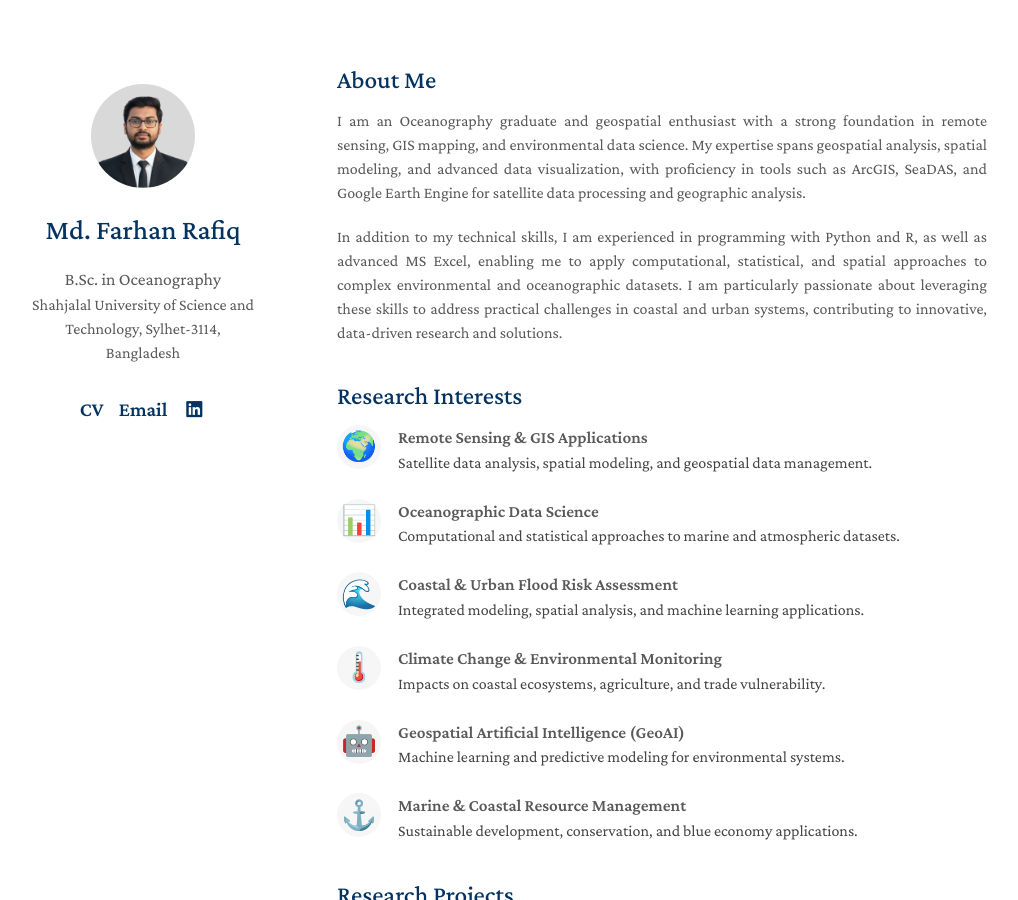
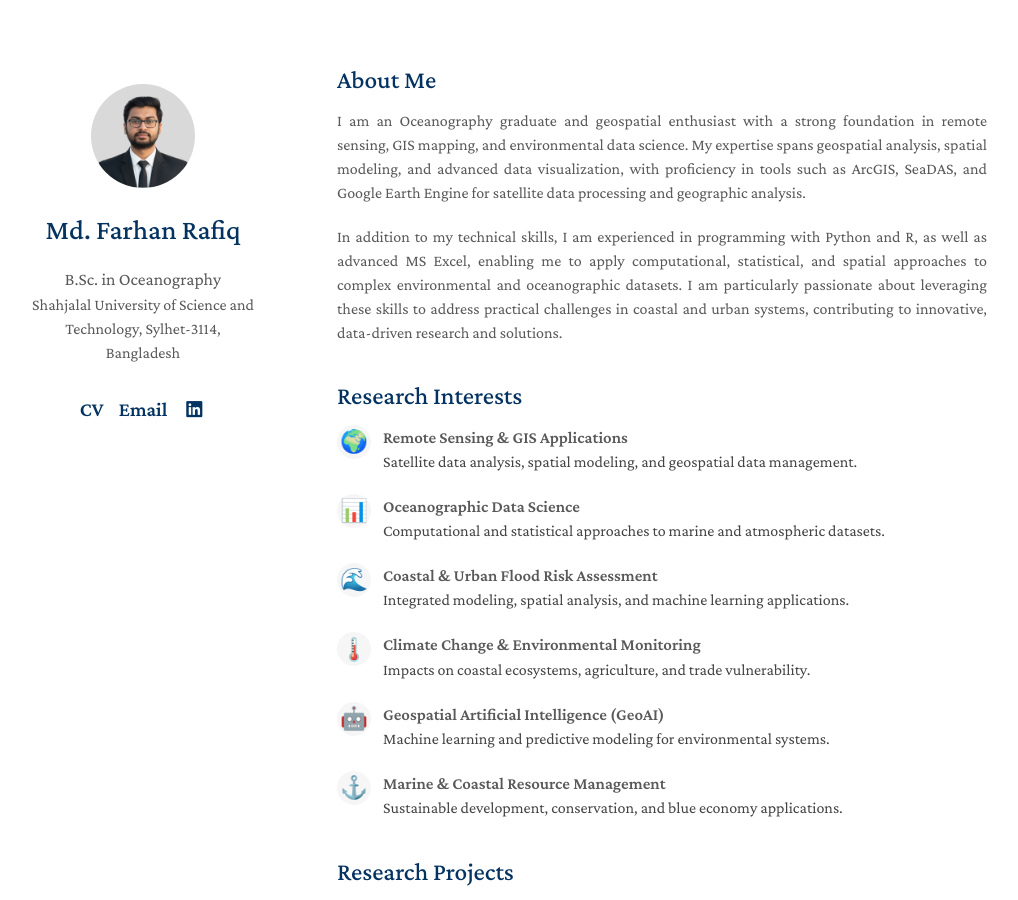
Before and after one commit to farhan-rafiq/farhan-rafiq.github.io, a Jekyll site: the page built from index.md, in a window 1280 px wide and 900 px high. Shown: the whole window, without its empty margins (133-1151 px from the left). Built offline with Jekyll 4.4.1, drawn with Linux system fonts in a browser that asks for light colours; a style sheet for code colours, icons or effects is not loaded.

Commit message:
Update index.md

```diff
--- a/index.md
+++ b/index.md
@@ -40,61 +40,62 @@ layout: homepage
 
 <h2>Research Interests</h2>
 <ul style="list-style:none; padding-left:0;">
-  <li style="margin-bottom:24px; display:flex; align-items:flex-start;">
-    <span style="width:44px; height:44px; display:flex; align-items:center; justify-content:center; background:#f6f6f6; border-radius:50%; font-size:1.8em; margin-right:17px;">
+  <li style="margin-bottom:20px; display:flex; align-items:flex-start;">
+    <span style="width:34px; height:34px; display:flex; align-items:center; justify-content:center; background:#f6f6f6; border-radius:50%; font-size:1.4em; margin-right:12px; flex-shrink:0;">
       🌍
     </span>
     <div>
-      <div style="font-size:1.07em; font-weight:600;">Remote Sensing & GIS Applications</div>
+      <div style="font-size:1.05em; font-weight:600;">Remote Sensing & GIS Applications</div>
       <div style="color:#444;">Satellite data analysis, spatial modeling, and geospatial data management.</div>
     </div>
   </li>
-  <li style="margin-bottom:24px; display:flex; align-items:flex-start;">
-    <span style="width:44px; height:44px; display:flex; align-items:center; justify-content:center; background:#f6f6f6; border-radius:50%; font-size:1.8em; margin-right:17px;">
+  <li style="margin-bottom:20px; display:flex; align-items:flex-start;">
+    <span style="width:34px; height:34px; display:flex; align-items:center; justify-content:center; background:#f6f6f6; border-radius:50%; font-size:1.4em; margin-right:12px; flex-shrink:0;">
       📊
     </span>
     <div>
-      <div style="font-size:1.07em; font-weight:600;">Oceanographic Data Science</div>
+      <div style="font-size:1.05em; font-weight:600;">Oceanographic Data Science</div>
       <div style="color:#444;">Computational and statistical approaches to marine and atmospheric datasets.</div>
     </div>
   </li>
-  <li style="margin-bottom:24px; display:flex; align-items:flex-start;">
-    <span style="width:44px; height:44px; display:flex; align-items:center; justify-content:center; background:#f6f6f6; border-radius:50%; font-size:1.8em; margin-right:17px;">
+  <li style="margin-bottom:20px; display:flex; align-items:flex-start;">
+    <span style="width:34px; height:34px; display:flex; align-items:center; justify-content:center; background:#f6f6f6; border-radius:50%; font-size:1.4em; margin-right:12px; flex-shrink:0;">
       🌊
     </span>
     <div>
-      <div style="font-size:1.07em; font-weight:600;">Coastal & Urban Flood Risk Assessment</div>
+      <div style="font-size:1.05em; font-weight:600;">Coastal & Urban Flood Risk Assessment</div>
       <div style="color:#444;">Integrated modeling, spatial analysis, and machine learning applications.</div>
     </div>
   </li>
-  <li style="margin-bottom:24px; display:flex; align-items:flex-start;">
-    <span style="width:44px; height:44px; display:flex; align-items:center; justify-content:center; background:#f6f6f6; border-radius:50%; font-size:1.8em; margin-right:17px;">
+  <li style="margin-bottom:20px; display:flex; align-items:flex-start;">
+    <span style="width:34px; height:34px; display:flex; align-items:center; justify-content:center; background:#f6f6f6; border-radius:50%; font-size:1.4em; margin-right:12px; flex-shrink:0;">
       🌡️
     </span>
     <div>
-      <div style="font-size:1.07em; font-weight:600;">Climate Change & Environmental Monitoring</div>
+      <div style="font-size:1.05em; font-weight:600;">Climate Change & Environmental Monitoring</div>
       <div style="color:#444;">Impacts on coastal ecosystems, agriculture, and trade vulnerability.</div>
     </div>
   </li>
-  <li style="margin-bottom:24px; display:flex; align-items:flex-start;">
-    <span style="width:44px; height:44px; display:flex; align-items:center; justify-content:center; background:#f6f6f6; border-radius:50%; font-size:1.8em; margin-right:17px;">
+  <li style="margin-bottom:20px; display:flex; align-items:flex-start;">
+    <span style="width:34px; height:34px; display:flex; align-items:center; justify-content:center; background:#f6f6f6; border-radius:50%; font-size:1.4em; margin-right:12px; flex-shrink:0;">
       🤖
     </span>
     <div>
-      <div style="font-size:1.07em; font-weight:600;">Geospatial Artificial Intelligence (GeoAI)</div>
+      <div style="font-size:1.05em; font-weight:600;">Geospatial Artificial Intelligence (GeoAI)</div>
       <div style="color:#444;">Machine learning and predictive modeling for environmental systems.</div>
     </div>
   </li>
-  <li style="margin-bottom:24px; display:flex; align-items:flex-start;">
-    <span style="width:44px; height:44px; display:flex; align-items:center; justify-content:center; background:#f6f6f6; border-radius:50%; font-size:1.8em; margin-right:17px;">
+  <li style="margin-bottom:20px; display:flex; align-items:flex-start;">
+    <span style="width:34px; height:34px; display:flex; align-items:center; justify-content:center; background:#f6f6f6; border-radius:50%; font-size:1.4em; margin-right:12px; flex-shrink:0;">
       ⚓
     </span>
     <div>
-      <div style="font-size:1.07em; font-weight:600;">Marine & Coastal Resource Management</div>
+      <div style="font-size:1.05em; font-weight:600;">Marine & Coastal Resource Management</div>
       <div style="color:#444;">Sustainable development, conservation, and blue economy applications.</div>
     </div>
   </li>
 </ul>
+
 
 
 
```
